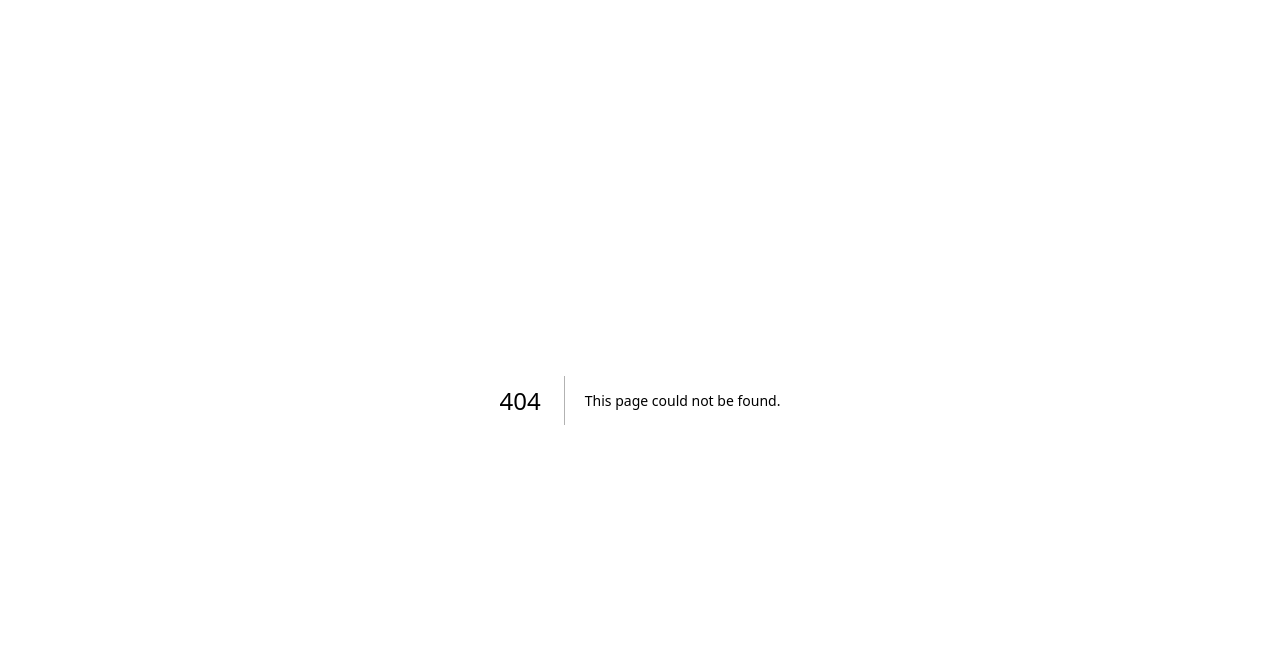
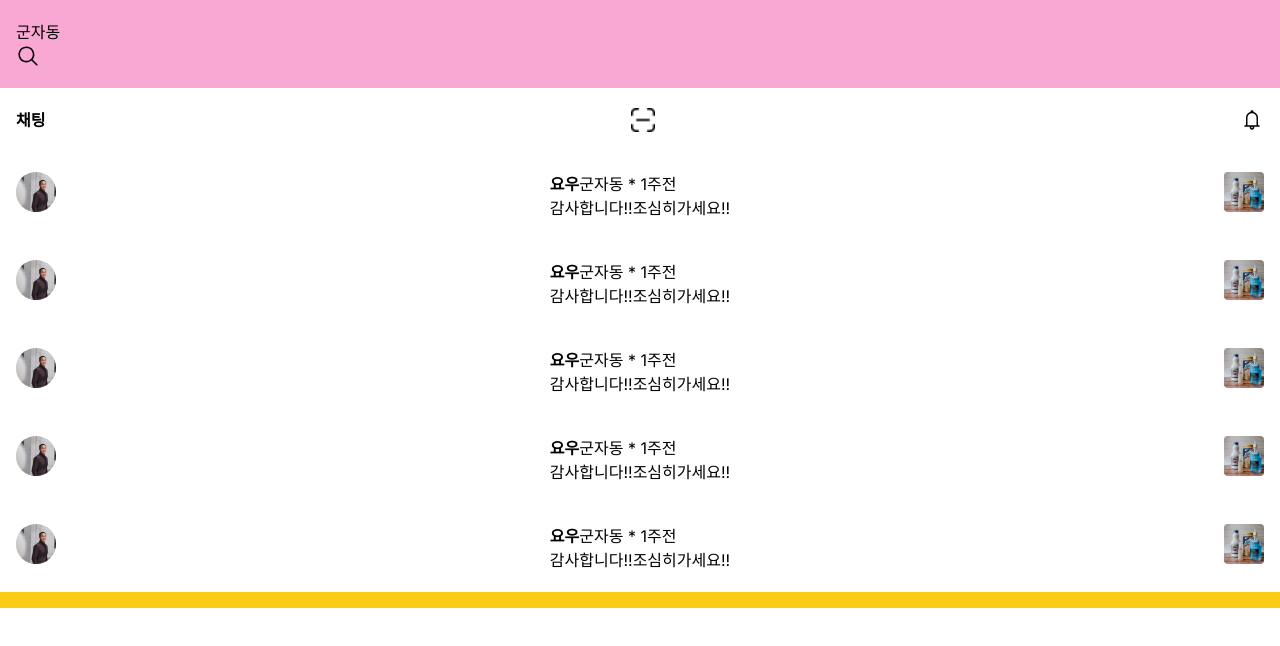
Before and after one commit to betterthanhajin/cotton-candy, a Next.js app: page /chat in a window 1280 px wide. Before the commit this address had no page. Shown: the top 646 px of the page. Built offline with nearby package versions, Linux system fonts and the light colour scheme.

Commit message:
feat: chatpage추가

```diff
--- /dev/null
+++ b/app/chat/page.tsx
@@ -0,0 +1,13 @@
+import ChattingContainer from '@/components/chatting-container'
+import ListFooter from '@/components/list-footer'
+import ListHeader from '@/components/list-header'
+
+export default function Chat() {
+  return (
+    <main className="w-full h-full flex flex-col">
+      <ListHeader />
+      <ChattingContainer />
+      <ListFooter />
+    </main>
+  )
+}
```
